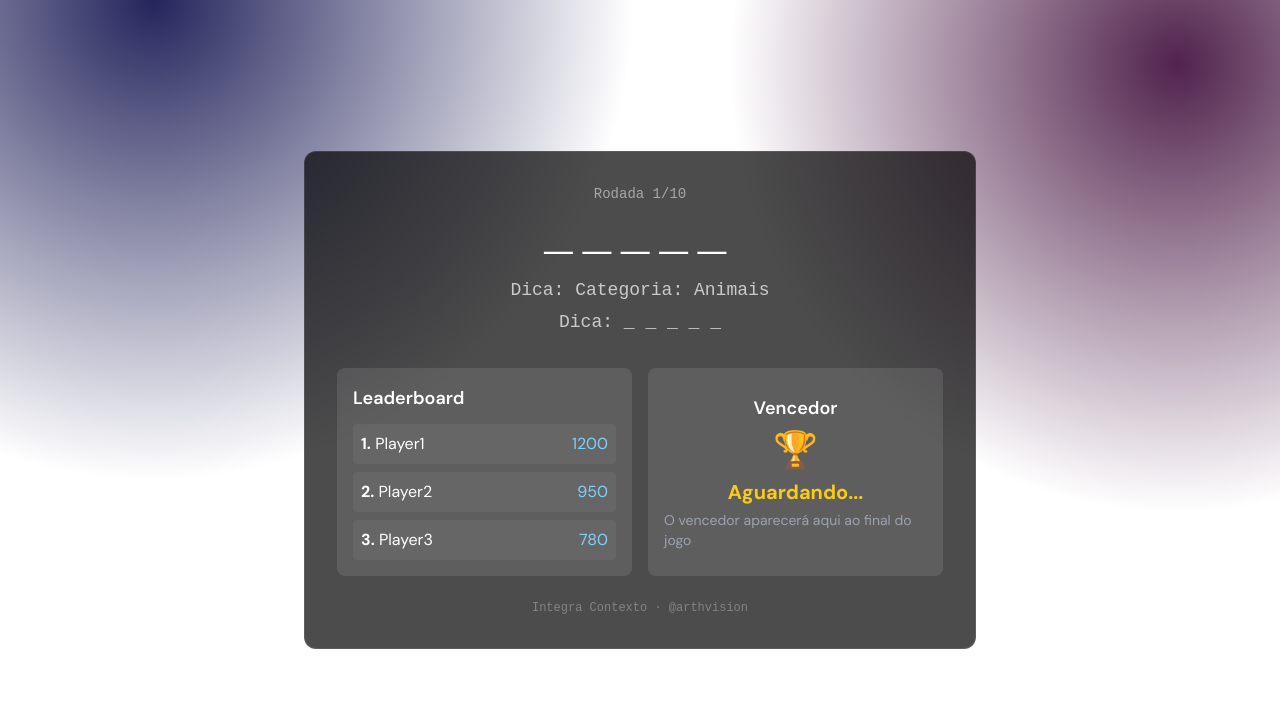
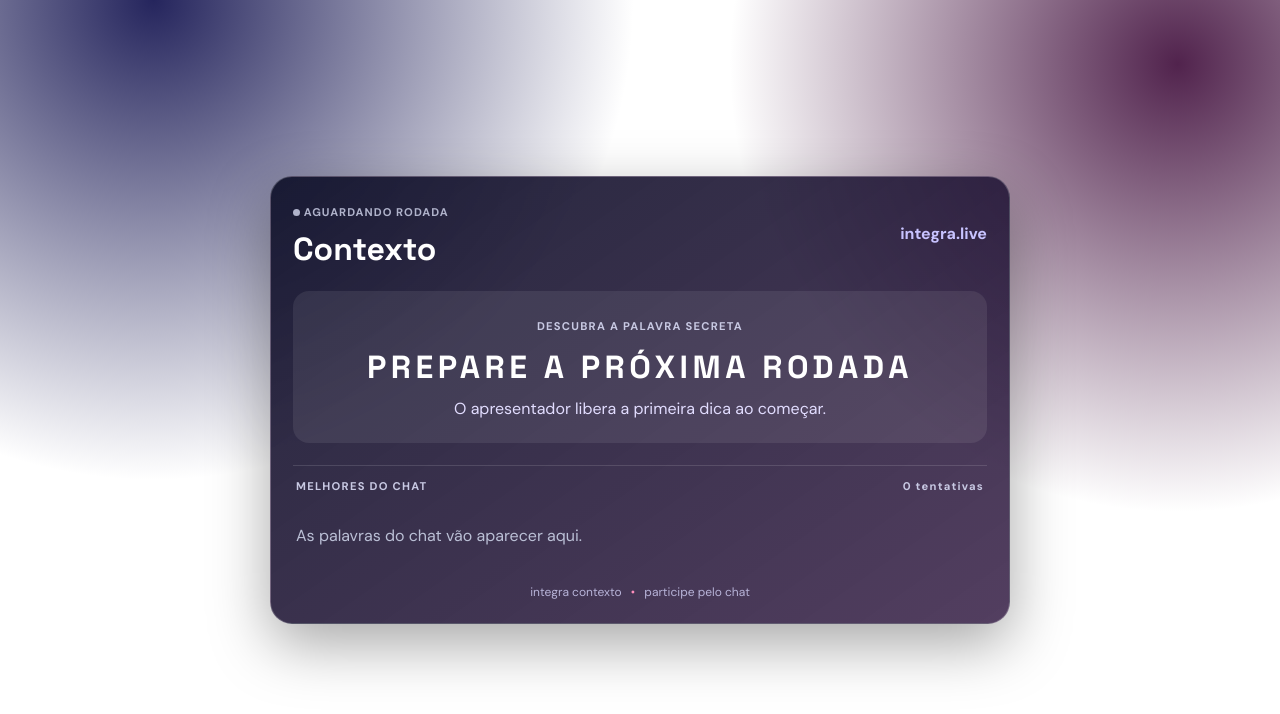
Before and after one commit to lordtx/integra-contexto, a Next.js app in the folder apps/web/: page /overlay/demo in a window 1280 px wide. Shown: the top 714 px of the page. Built offline with nearby package versions, Linux system fonts and the light colour scheme.

Commit message:
feat: improve live session controls and overlay

```diff
--- a/apps/web/src/app/overlay/[gameId]/page.tsx
+++ b/apps/web/src/app/overlay/[gameId]/page.tsx
@@ -1,66 +1,15 @@
 'use client';
 
-import { useParams } from 'next/navigation';
 import { useEffect, useState } from 'react';
-import { OverlayLeaderboard } from '../components/leaderboard';
-import { WinnerScreen } from '../components/winner-screen';
-
-interface GameData {
-  id: string;
-  status: string;
-  currentWord: string;
-  hints: string[];
-  round: number;
-  maxRounds: number;
+type Guess = { word: string; user: string; score: number };
+type Session = { channel: string; connected: boolean; round: 'idle' | 'ready' | 'live' | 'paused' | 'finished'; guesses: Guess[]; hint: string };
+const KEY = 'integra-contexto-session';
+const empty: Session = { channel: '', connected: false, round: 'idle', guesses: [], hint: '' };
+function readSession() { try { return { ...empty, ...JSON.parse(localStorage.getItem(KEY) ?? '{}') }; } catch { return empty; } }
+export default function GameOverlayPage() {
+  const [session, setSession] = useState<Session>(empty);
+  useEffect(() => { const sync = () => setSession(readSession()); sync(); window.addEventListener('storage', sync); const timer = window.setInterval(sync, 1000); return () => { window.removeEventListener('storage', sync); window.clearInterval(timer); }; }, []);
+  const ranking = [...session.guesses].sort((a, b) => b.score - a.score).slice(0, 3);
+  const title = session.round === 'live' ? 'AO VIVO' : session.round === 'paused' ? 'PAUSADO' : session.round === 'finished' ? 'RODADA ENCERRADA' : 'AGUARDANDO RODADA';
+  return <main className="game-overlay"><section className="overlay-panel"><header className="overlay-header"><div><span className={`overlay-live ${session.round === 'live' ? 'on' : ''}`}><i /> {title}</span><h1>Contexto</h1></div><span className="overlay-channel">{session.channel ? `@${session.channel}` : 'integra.live'}</span></header><div className="overlay-goal"><span>DESCUBRA A PALAVRA SECRETA</span><strong>{session.round === 'live' ? '••••••••' : 'PREPARE A PRÓXIMA RODADA'}</strong><p>{session.hint || 'O apresentador libera a primeira dica ao começar.'}</p></div><section className="overlay-ranking"><div className="overlay-ranking-head"><span>MELHORES DO CHAT</span><span>{session.guesses.length} tentativas</span></div>{ranking.length ? ranking.map((guess, index) => <div className="overlay-row" key={`${guess.word}-${index}`}><b>{index + 1}</b><strong>{guess.word}</strong><span>{guess.user}</span><em>{guess.score}%</em></div>) : <div className="overlay-empty">As palavras do chat vão aparecer aqui.</div>}</section><footer>integra contexto <span>•</span> participe pelo chat</footer></section></main>;
 }
-
-export default function GameOverlayPage() {
-  const params = useParams();
-  const gameId = params.gameId as string;
-  const [game, setGame] = useState<GameData | null>(null);
-
-  useEffect(() => {
-    const mockGame: GameData = {
-      id: gameId,
-      status: 'active',
-      currentWord: '_____',
-      hints: ['Dica: Categoria: Animais', 'Dica: _ _ _ _ _'],
-      round: 1,
-      maxRounds: 10,
-    };
-    setGame(mockGame);
-  }, [gameId]);
-
-  if (!game) {
-    return <div className="text-white text-center py-20">Carregando...</div>;
-  }
-
-  return (
-    <div className="min-h-screen bg-transparent flex flex-col items-center justify-center p-8">
-      <div className="bg-black/70 backdrop-blur-md rounded-xl p-8 text-white w-full max-w-2xl border border-white/10">
-        <div className="text-center mb-8">
-          <div className="text-sm text-white/50 mb-2 font-mono">
-            Rodada {game.round}/{game.maxRounds}
-          </div>
-          <div className="text-5xl font-bold tracking-[0.2em] mb-4 font-mono">
-            {game.currentWord}
-          </div>
-          <div className="space-y-1">
-            {game.hints.map((hint, i) => (
-              <div key={i} className="text-lg text-white/70 font-mono">{hint}</div>
-            ))}
-          </div>
-        </div>
-
-        <div className="grid grid-cols-2 gap-4">
-          <OverlayLeaderboard />
-          <WinnerScreen />
-        </div>
-
-        <div className="text-center mt-6 text-xs text-white/30 font-mono">
-          Integra Contexto · @arthvision
-        </div>
-      </div>
-    </div>
-  );
-}
```
